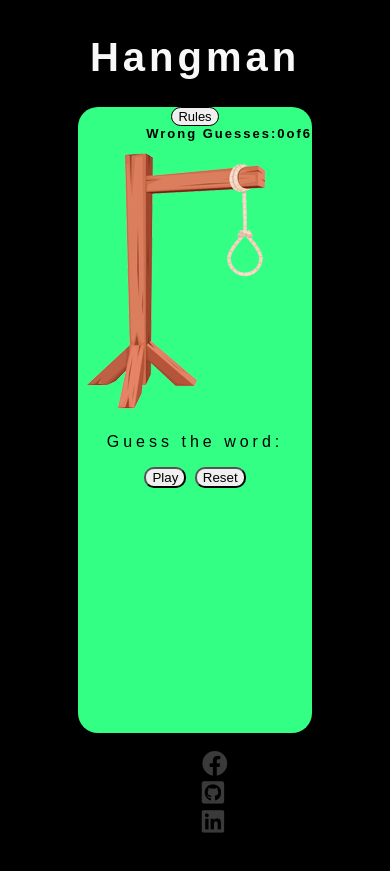
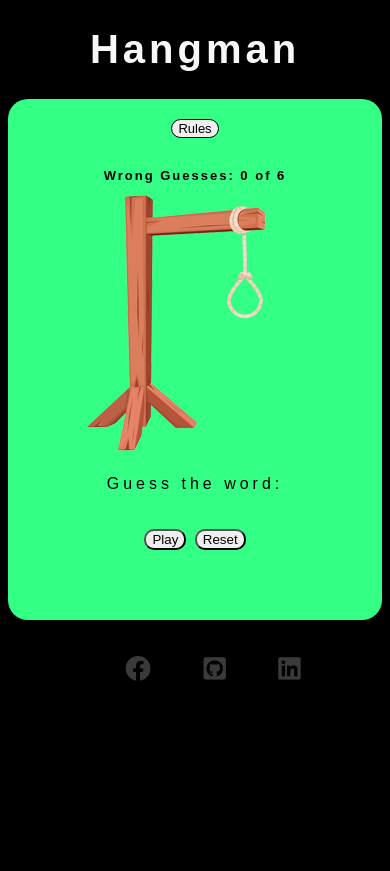
Before and after one commit to helenbeatriz/Project2-Hangman, a plain HTML site: page index.html in a window 390 px wide. Drawn offline with Linux system fonts and the light colour scheme.

Commit message:
Fixing media queries and footer

```diff
--- a/assets/style/style.css
+++ b/assets/style/style.css
@@ -7,7 +7,6 @@ main {
 body {
     text-align: center;
     background-color: rgb(0, 0, 0);
-    display: flex;
     flex-direction: column;
     font-family: fantasy;
     letter-spacing: 4px;
@@ -37,18 +36,16 @@ body {
 /*footer */
 footer {
     text-align: center;
-    flex-direction: column;
-    flex-shrink: 0;
-    display: flex;
-    flex-flow: column;
-    align-items: center;
 }
-
+#linha-vertical {
+    height: 200px;
+    border-right: 1px solid red;
+}
 .social-networks {
     text-align: center;
 }
 .social-networks>li {
-    display: flex;
+    display: inline;
 }
 .social-networks i {
     font-size: 160%;
@@ -56,9 +53,7 @@ footer {
     padding: 5%;
     color: #3a3a3a;
 }
-hr {
-    width: 500px;
-}
+
 /* Error page */
 
 .errorfour
@@ -149,6 +144,8 @@ hr {
 
   button {
     border-radius:10px;
+    margin-top: 20px;
+    margin-bottom: 20px;
   }
   #overlay.active {
     opacity: 1;
@@ -161,15 +158,15 @@ hr {
 }
 /* guessing word */
 .wrongguesses {
-    display: flex;
     justify-content:flex-end;
     letter-spacing: 2px;
     font-weight: bolder;
     font-size: small;
+    margin-top: 10px;
 }
 /* keyboard */
  #keyboard {
-    margin-top: 30px;
+    margin-top: 40px;
     justify-content: center;
     flex-wrap: wrap;
     display: flex;
@@ -191,6 +188,7 @@ hr {
     font-weight: 900;
     text-transform: uppercase;
     font-size: 25px;
+
 
 
 }
@@ -258,8 +256,10 @@ hr {
         width: 50%;
     }
     #keyboard {
+        margin: none;
         margin-left: auto;
         margin-right: auto;
+        margin-bottom: auto;
     }
     .game-container {
         width: 50%;
@@ -268,14 +268,9 @@ hr {
         align-items: center;
         margin-left: auto;
         margin-right: auto;
+        display: flow-root;
     }
 }
 }
-@media(min-height:768px) {
-    body {
-display: flex;
-justify-content: center;
-align-items: center;
-}
-}
+
 /* end of media query section */
```
